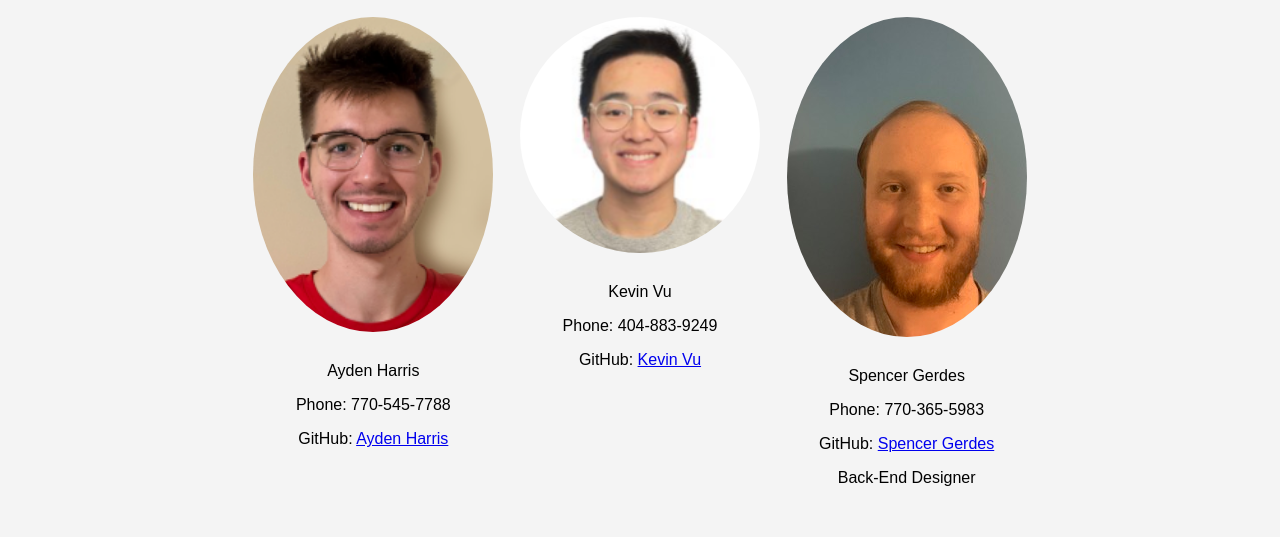
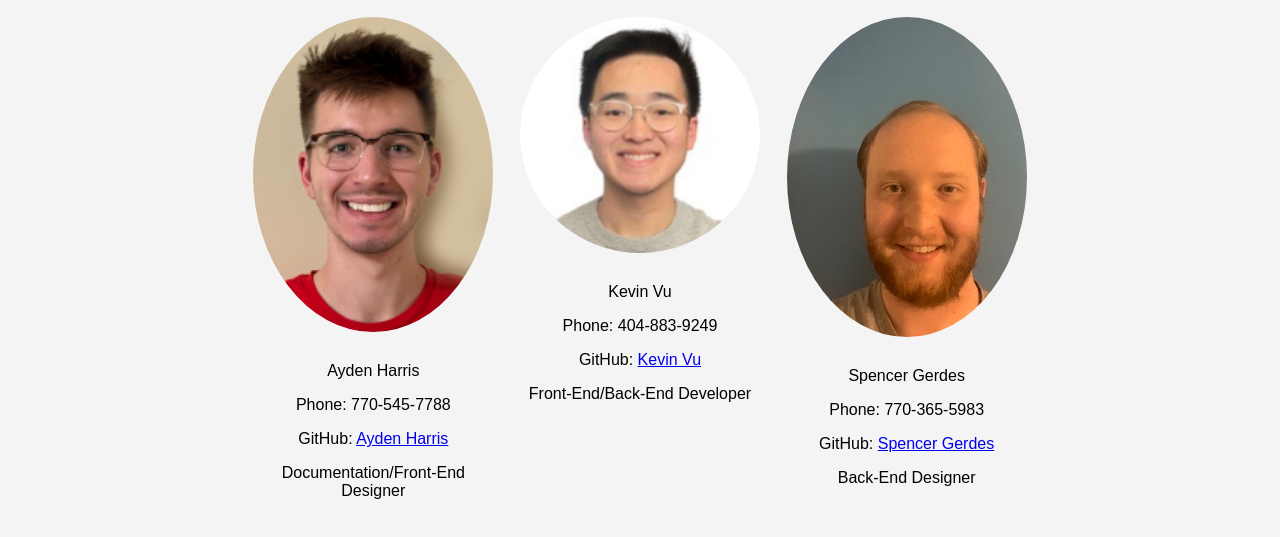
Before and after one commit to SP-5-Green-Dynamic-Grocery-List/SP-5-Green-Dynamic-Grocery-List, a website: page index.html in a window 1280 px wide. Shown: the part 169-706 px from the top of the page. Drawn offline with Linux system fonts and the light colour scheme.

Commit message:
Update index.html
added bio

```diff
--- a/index.html
+++ b/index.html
@@ -66,6 +66,7 @@
           <p>Ayden Harris</p>
           <p>Phone: 770-545-7788</p>
           <p>GitHub: <a href="https://github.com/aydenh14">Ayden Harris</a></p>
+          <p>Documentation/Front-End Designer</p>
         </div>
       </div>
       <div class="team-member">
@@ -74,6 +75,7 @@
           <p>Kevin Vu</p>
           <p>Phone: 404-883-9249</p>
           <p>GitHub: <a href="https://github.com/k0v00y4">Kevin Vu</a></p>
+          <p>Front-End/Back-End Developer</p>
         </div>
       </div>
       <div class="team-member">
```
